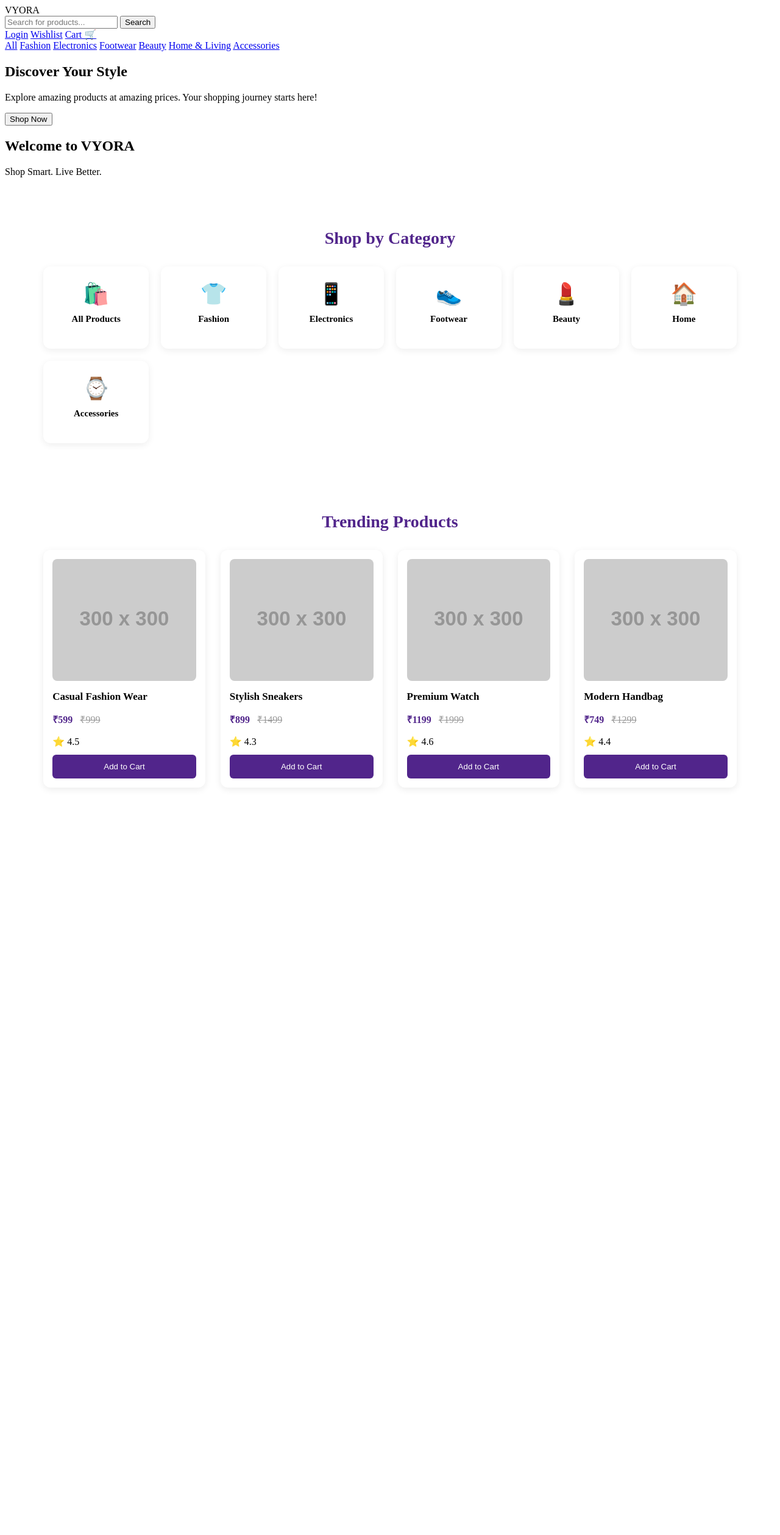
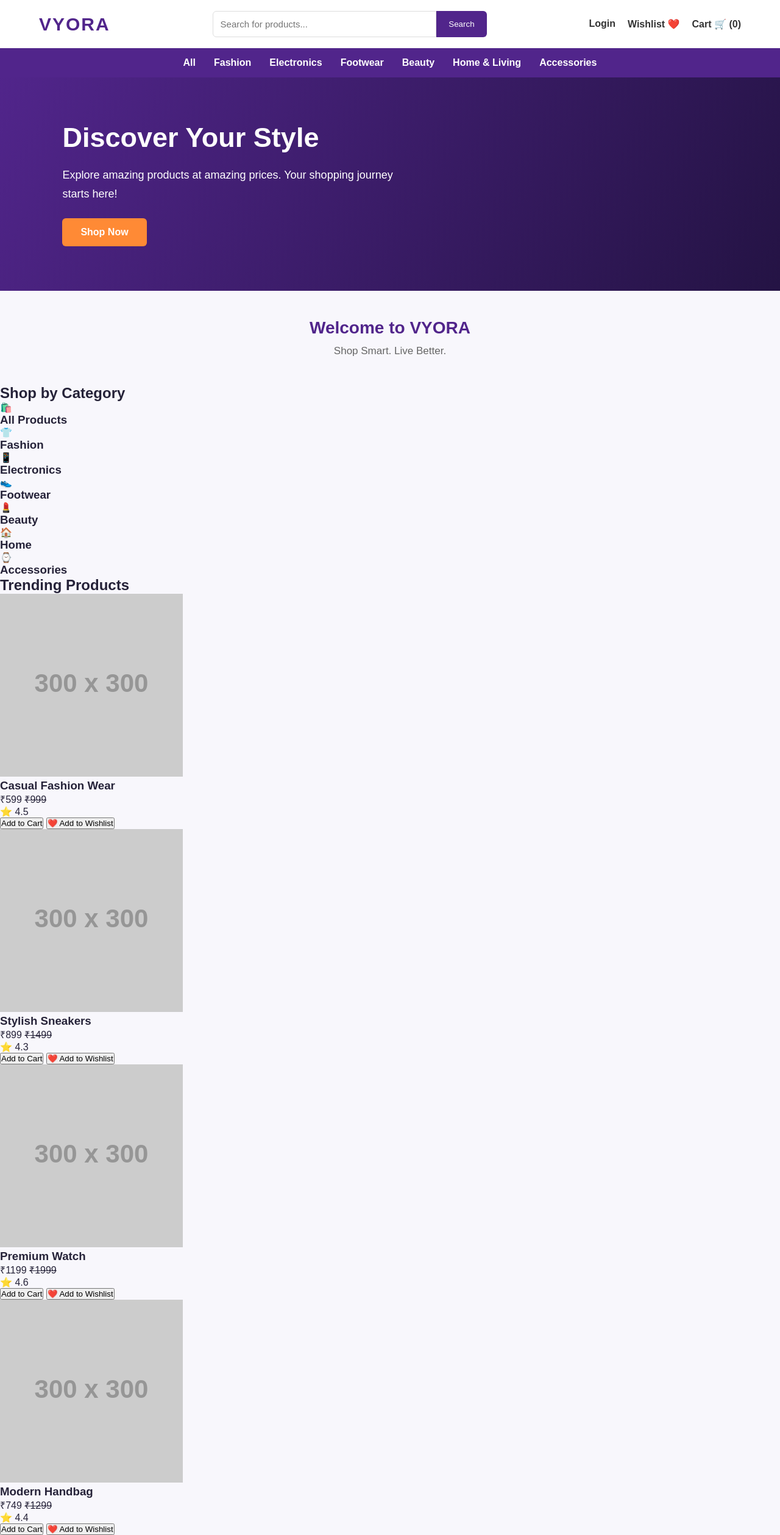
Before and after one commit to Vikki07957/VYORA, a Flask app: page / in a window 1280 px wide. Shown: the whole page at 61% size. Before the commit the page ends 1293 px from the top, so only its background shows below. Run offline with Flask 3, Linux system fonts and the light colour scheme; grey boxes labelled with a size stand in for pictures from a placeholder-image service; some libraries are stand-ins or nearby versions.

Commit message:
Update VYORA homepage and wishlist buttons

```diff
--- a/app.py
+++ b/app.py
@@ -7,5 +7,9 @@ app = Flask(__name__)
 def home():
     return render_template("index.html")
 
+@app.route("/cart")
+def cart():
+    return render_template("cart.html")
+
 if __name__ == "__main__":
     app.run(debug=True)
--- a/static/css/style.css
+++ b/static/css/style.css
@@ -1,110 +1,268 @@
 
-/* Categories */
 
-.shop-categories,
-.products {
-    padding: 45px 5%;
+/* VYORA - Global Styling */
+
+* {
+    margin: 0;
+    padding: 0;
+    box-sizing: border-box;
 }
 
-.shop-categories h2,
-.products h2 {
-    text-align: center;
-    color: #51258b;
-    margin-bottom: 30px;
-    font-size: 28px;
+body {
+    width: 100%;
+    overflow-x: hidden;
+    font-family: Arial, sans-serif;
+    background: #f8f7fc;
+    color: #252238;
 }
 
-.category-grid {
-    display: grid;
-    grid-template-columns: repeat(6, 1fr);
+/* Navigation Bar */
+
+.navbar {
+    display: flex;
+    align-items: center;
+    justify-content: space-between;
+    padding: 18px 5%;
+    background: white;
+    box-shadow: 0 2px 10px rgba(0,0,0,0.08);
     gap: 20px;
 }
 
-.category-card {
-    background: white;
-    padding: 25px 10px;
-    text-align: center;
-    border-radius: 12px;
-    font-size: 35px;
-    box-shadow: 0 3px 12px rgba(0,0,0,0.07);
+.logo {
+    font-size: 30px;
+    font-weight: bold;
+    color: #51258b;
+    letter-spacing: 2px;
 }
 
-.category-card h3 {
-    font-size: 15px;
-    margin-top: 12px;
+.search-box {
+    display: flex;
+    flex: 1;
+    max-width: 450px;
 }
 
-/* Products */
+.search-box input {
+    width: 100%;
+    padding: 12px;
+    border: 1px solid #ddd;
+    border-radius: 6px 0 0 6px;
+    outline: none;
+    font-size: 15px;
+}
+
+.search-box button {
+    padding: 12px 20px;
+    border: none;
+    background: #51258b;
+    color: white;
+    border-radius: 0 6px 6px 0;
+    cursor: pointer;
+}
+
+.search-box button:hover {
+    background: #ff8a35;
+}
+
+.nav-links {
+    display: flex;
+    gap: 20px;
+}
+
+.nav-links a {
+    text-decoration: none;
+    color: #333;
+    font-weight: bold;
+}
+
+.nav-links a:hover {
+    color: #ff8a35;
+}
+
+/* Navigation Categories */
+
+.categories {
+    display: flex;
+    justify-content: center;
+    flex-wrap: wrap;
+    gap: 30px;
+    padding: 15px;
+    background: #51258b;
+}
+
+.categories a {
+    color: white;
+    text-decoration: none;
+    font-weight: bold;
+}
+
+.categories a:hover {
+    color: #ffb36b;
+}
+
+/* Hero Banner */
+
+.hero {
+    min-height: 350px;
+    display: flex;
+    align-items: center;
+    padding: 50px 8%;
+    background: linear-gradient(120deg, #51258b, #241344);
+    color: white;
+}
+
+.hero-content {
+    max-width: 550px;
+}
+
+.hero h1 {
+    font-size: 45px;
+    margin-bottom: 20px;
+}
+
+.hero p {
+    font-size: 18px;
+    line-height: 1.7;
+    margin-bottom: 25px;
+}
+
+.hero button {
+    padding: 14px 30px;
+    background: #ff8a35;
+    color: white;
+    border: none;
+    border-radius: 6px;
+    font-size: 16px;
+    font-weight: bold;
+    cursor: pointer;
+}
+
+.hero button:hover {
+    background: white;
+    color: #51258b;
+}
+
+/* Welcome Section */
+
+.welcome {
+    text-align: center;
+    padding: 45px 20px;
+}
+
+.welcome h2 {
+    color: #51258b;
+    font-size: 28px;
+    margin-bottom: 12px;
+}
+
+.welcome p {
+    color: #666;
+    font-size: 17px;
+}
+
+/* Responsive Navbar */
+
+@media (max-width: 768px) {
+    .navbar {
+        flex-wrap: wrap;
+    }
+
+    .search-box {
+        order: 3;
+        max-width: 100%;
+        flex-basis: 100%;
+    }
+
+    .nav-links {
+        gap: 12px;
+    }
+
+    .hero h1 {
+        font-size: 32px;
+    }
+
+    .categories {
+        gap: 15px;
+    }
+
+   .category-grid {
+    display: grid;
+    grid-template-columns: repeat(6, minmax(0, 1fr));
+    gap: 20px;
+    width: 100%;
+}
 
 .product-grid {
     display: grid;
-    grid-template-columns: repeat(4, 1fr);
+    grid-template-columns: repeat(4, minmax(0, 1fr));
     gap: 25px;
+    width: 100%;
+}
 }
 
-.product-card {
-    background: white;
-    padding: 15px;
-    border-radius: 12px;
-    box-shadow: 0 3px 12px rgba(0,0,0,0.08);
+/* VYORA Shopping Cart */
+
+.cart-section {
+    max-width: 1100px;
+    margin: 40px auto;
+    padding: 20px;
 }
 
-.product-card img {
-    width: 100%;
-    height: 200px;
-    object-fit: cover;
-    border-radius: 8px;
+.cart-section h1 {
+    margin-bottom: 30px;
+    color: #30205c;
 }
 
-.product-card h3 {
-    margin: 12px 0;
-    font-size: 17px;
+#cartItems > div {
+    background: white;
+    padding: 20px;
+    margin-bottom: 15px;
+    border-radius: 12px;
+    box-shadow: 0 3px 12px rgba(0, 0, 0, 0.08);
 }
 
-.price {
-    color: #51258b;
-    font-weight: bold;
-    margin-bottom: 8px;
+#cartItems h3 {
+    color: #30205c;
+    margin-bottom: 10px;
 }
 
-.price del {
-    color: #999;
-    font-weight: normal;
-    margin-left: 8px;
+#cartItems p {
+    margin-bottom: 12px;
+    color: #555;
 }
 
-.rating {
-    margin-bottom: 12px;
-}
-
-.product-card button {
-    width: 100%;
-    background: #51258b;
+.remove-btn {
+    background: #e74c3c;
     color: white;
     border: none;
-    padding: 12px;
+    padding: 9px 18px;
     border-radius: 6px;
     cursor: pointer;
 }
 
-.product-card button:hover {
-    background: #ff8a35;
+.remove-btn:hover {
+    background: #c0392b;
 }
 
-/* Responsive */
-
-@media (max-width: 768px) {
-    .category-grid {
-        grid-template-columns: repeat(3, 1fr);
-    }
-
-    .product-grid {
-        grid-template-columns: repeat(2, 1fr);
-    }
+.cart-summary {
+    background: white;
+    padding: 25px;
+    margin-top: 25px;
+    border-radius: 12px;
+    box-shadow: 0 3px 12px rgba(0, 0, 0, 0.08);
 }
 
-@media (max-width: 420px) {
-    .product-grid {
-        grid-template-columns: 1fr;
-    }
+.cart-summary h2 {
+    color: #30205c;
+    margin-bottom: 15px;
 }
+
+.cart-summary button {
+    background: #ff8c32;
+    color: white;
+    border: none;
+    padding: 12px 24px;
+    border-radius: 7px;
+    cursor: pointer;
+    margin-top: 15px;
+    font-weight: bold;
+}
--- a/static/js/main.js
+++ b/static/js/main.js
@@ -1,47 +1,56 @@
 
-const searchInput = document.getElementById("productSearch");
+document.addEventListener("DOMContentLoaded", function () {
 
-const products = document.querySelectorAll(".product-card");
-const categories = document.querySelectorAll(".category-card");
+    // Add to Cart functionality
 
-let selectedCategory = "all";
+    let cartItems = JSON.parse(localStorage.getItem("vyoraCart")) || [];
 
-function filterProducts() {
-    const searchValue = searchInput.value.toLowerCase();
-    let visibleCount = 0;
+    const cartCount = document.getElementById("cartCount");
+    const addToCartButtons = document.querySelectorAll(".product-card button");
 
-    products.forEach(product => {
-        const productName =
-            product.querySelector("h3").textContent.toLowerCase();
+    // Display saved cart count
+    if (cartCount) {
+        cartCount.textContent = cartItems.length;
+    }
 
-        const productCategory = product.dataset.category;
+    addToCartButtons.forEach(button => {
 
-        const matchesSearch = productName.includes(searchValue);
+        button.addEventListener("click", function () {
 
-        const matchesCategory =
-            selectedCategory === "all" ||
-            productCategory === selectedCategory;
+            const productCard = button.closest(".product-card");
 
-        if (matchesSearch && matchesCategory) {
-            product.style.display = "block";
-            visibleCount++;
-        } else {
-            product.style.display = "none";
-        }
+            const productName =
+                productCard.querySelector("h3").textContent;
+
+const priceText = productCard
+    .querySelector(".price")
+    .childNodes[0].textContent.trim();
+
+const productPrice = Number(
+    priceText.replace(/[^\d.]/g, "")
+);
+            const product = {
+                name: productName,
+                price: productPrice
+            };
+
+            cartItems.push(product);
+
+            localStorage.setItem(
+                "vyoraCart",
+                JSON.stringify(cartItems)
+            );
+
+            if (cartCount) {
+                cartCount.textContent = cartItems.length;
+            }
+
+            alert(productName + " added to cart!");
+
+            console.log("Saved Cart:", cartItems);
+
+        });
+
     });
 
-    const message = document.getElementById("noProducts");
-
-    if (message) {
-        message.style.display = visibleCount === 0 ? "block" : "none";
-    }
-}
-
-searchInput.addEventListener("input", filterProducts);
-
-categories.forEach(category => {
-    category.addEventListener("click", () => {
-        selectedCategory = category.dataset.filter;
-        filterProducts();
-    });
 });
--- a/templates/index.html
+++ b/templates/index.html
@@ -25,26 +25,28 @@
                 id="productSearch"
                 placeholder="Search for products..."
             >
-            <button>Search</button>
+            <button type="button">Search</button>
         </div>
 
         <div class="nav-links">
             <a href="#">Login</a>
-            <a href="#">Wishlist</a>
-            <a href="#">Cart 🛒</a>
+            <a href="#">Wishlist ❤️</a>
+            <a href="/cart" id="cartLink">
+                Cart 🛒 (<span id="cartCount">0</span>)
+            </a>
         </div>
 
     </header>
 
     <!-- Navigation Categories -->
     <nav class="categories">
-        <a href="#">All</a>
-        <a href="#">Fashion</a>
-        <a href="#">Electronics</a>
-        <a href="#">Footwear</a>
-        <a href="#">Beauty</a>
-        <a href="#">Home & Living</a>
-        <a href="#">Accessories</a>
+        <a href="#" data-filter="all">All</a>
+        <a href="#" data-filter="fashion">Fashion</a>
+        <a href="#" data-filter="electronics">Electronics</a>
+        <a href="#" data-filter="footwear">Footwear</a>
+        <a href="#" data-filter="beauty">Beauty</a>
+        <a href="#" data-filter="home">Home & Living</a>
+        <a href="#" data-filter="accessories">Accessories</a>
     </nav>
 
     <!-- Hero Section -->
@@ -58,7 +60,7 @@
                 Your shopping journey starts here!
             </p>
 
-            <button>Shop Now</button>
+            <button type="button">Shop Now</button>
         </div>
 
     </section>
@@ -77,31 +79,38 @@
         <div class="category-grid">
 
             <div class="category-card" data-filter="all">
-                🛍️ <h3>All Products</h3>
+                🛍️
+                <h3>All Products</h3>
             </div>
 
             <div class="category-card" data-filter="fashion">
-                👕 <h3>Fashion</h3>
+                👕
+                <h3>Fashion</h3>
             </div>
 
             <div class="category-card" data-filter="electronics">
-                📱 <h3>Electronics</h3>
+                📱
+                <h3>Electronics</h3>
             </div>
 
             <div class="category-card" data-filter="footwear">
-                👟 <h3>Footwear</h3>
+                👟
+                <h3>Footwear</h3>
             </div>
 
             <div class="category-card" data-filter="beauty">
-                💄 <h3>Beauty</h3>
+                💄
+                <h3>Beauty</h3>
             </div>
 
             <div class="category-card" data-filter="home">
-                🏠 <h3>Home</h3>
+                🏠
+                <h3>Home</h3>
             </div>
 
             <div class="category-card" data-filter="accessories">
-                ⌚ <h3>Accessories</h3>
+                ⌚
+                <h3>Accessories</h3>
             </div>
 
         </div>
@@ -115,40 +124,84 @@
 
         <div class="product-grid">
 
+            <!-- Product 1 -->
             <div class="product-card" data-category="fashion">
+
                 <img src="https://placehold.co/300x300?text=Fashion"
                      alt="Fashion product">
+
                 <h3>Casual Fashion Wear</h3>
+
                 <p class="price">₹599 <del>₹999</del></p>
+
                 <p class="rating">⭐ 4.5</p>
-                <button>Add to Cart</button>
+
+                <button type="button">Add to Cart</button>
+
+                <button type="button" class="wishlist-btn">
+                    ❤️ Add to Wishlist
+                </button>
+
             </div>
 
+            <!-- Product 2 -->
             <div class="product-card" data-category="footwear">
+
                 <img src="https://placehold.co/300x300?text=Shoes"
                      alt="Shoes">
+
                 <h3>Stylish Sneakers</h3>
+
                 <p class="price">₹899 <del>₹1499</del></p>
+
                 <p class="rating">⭐ 4.3</p>
-                <button>Add to Cart</button>
+
+                <button type="button">Add to Cart</button>
+
+                <button type="button" class="wishlist-btn">
+                    ❤️ Add to Wishlist
+                </button>
+
             </div>
 
+            <!-- Product 3 -->
             <div class="product-card" data-category="accessories">
+
                 <img src="https://placehold.co/300x300?text=Watch"
                      alt="Watch">
+
                 <h3>Premium Watch</h3>
+
                 <p class="price">₹1199 <del>₹1999</del></p>
+
                 <p class="rating">⭐ 4.6</p>
-                <button>Add to Cart</button>
+
+                <button type="button">Add to Cart</button>
+
+                <button type="button" class="wishlist-btn">
+                    ❤️ Add to Wishlist
+                </button>
+
             </div>
 
+            <!-- Product 4 -->
             <div class="product-card" data-category="accessories">
+
                 <img src="https://placehold.co/300x300?text=Bag"
                      alt="Bag">
+
                 <h3>Modern Handbag</h3>
+
                 <p class="price">₹749 <del>₹1299</del></p>
+
                 <p class="rating">⭐ 4.4</p>
-                <button>Add to Cart</button>
+
+                <button type="button">Add to Cart</button>
+
+                <button type="button" class="wishlist-btn">
+                    ❤️ Add to Wishlist
+                </button>
+
             </div>
 
         </div>
```
Also changed, not shown: templates/cart.html (added, +116 -0 lines).
